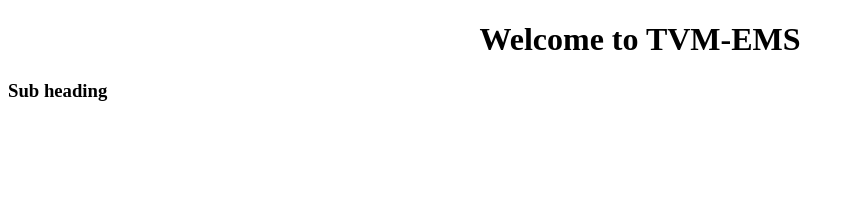
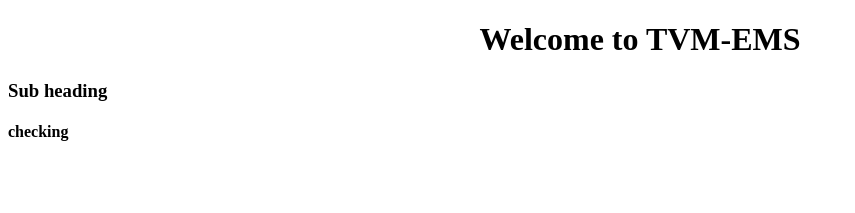
Before and after one commit to TVMTASK/EMS-TVM, an Angular app in the folder EMS/: page / in a window 1280 px wide. Shown: the top 213 px of the page, without its empty margins (0-855 px from the left). Built offline with nearby package versions, Linux system fonts and the light colour scheme.

Commit message:
commit check

```diff
--- a/EMS/src/app/app.component.html
+++ b/EMS/src/app/app.component.html
@@ -1,3 +1,4 @@
 <h1 style="text-align: center;">Welcome to TVM-EMS</h1>
 <h3>Sub heading</h3>
+<h4> checking </h4>
 <router-outlet></router-outlet>
```
